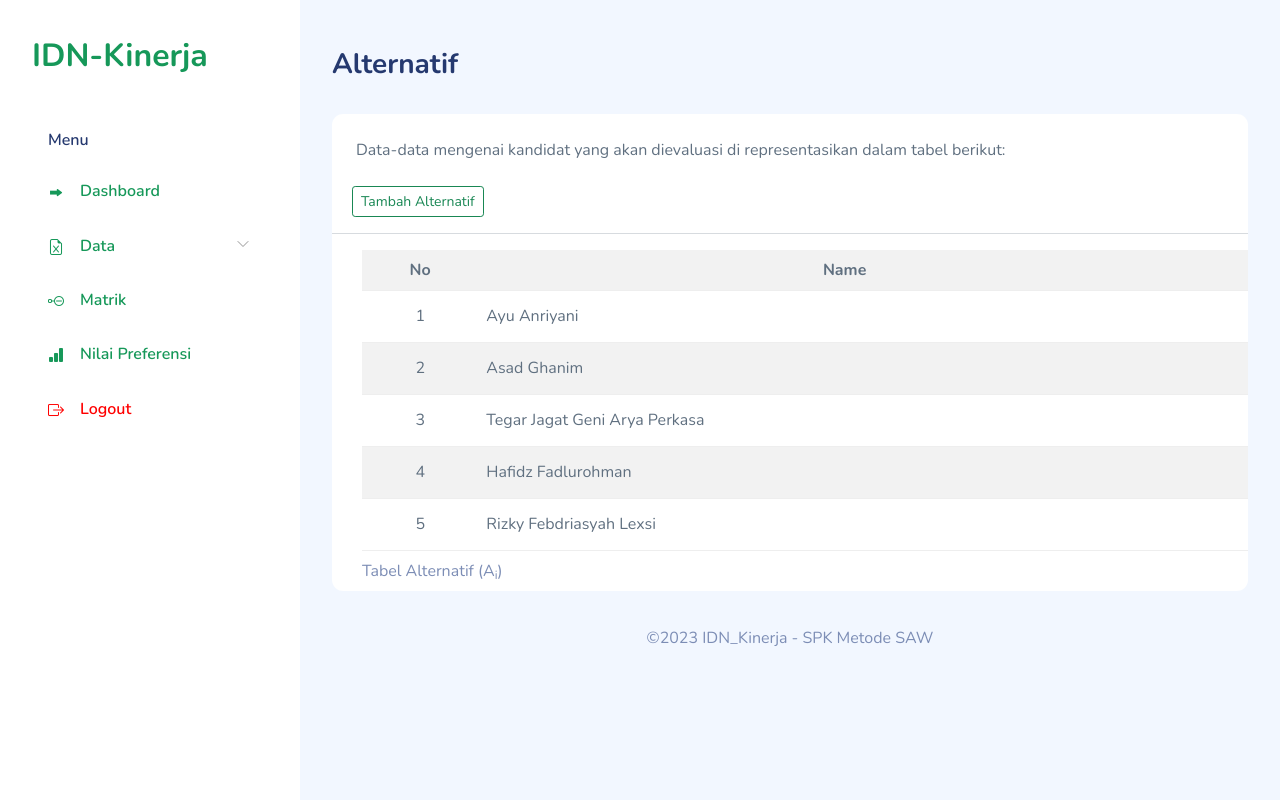
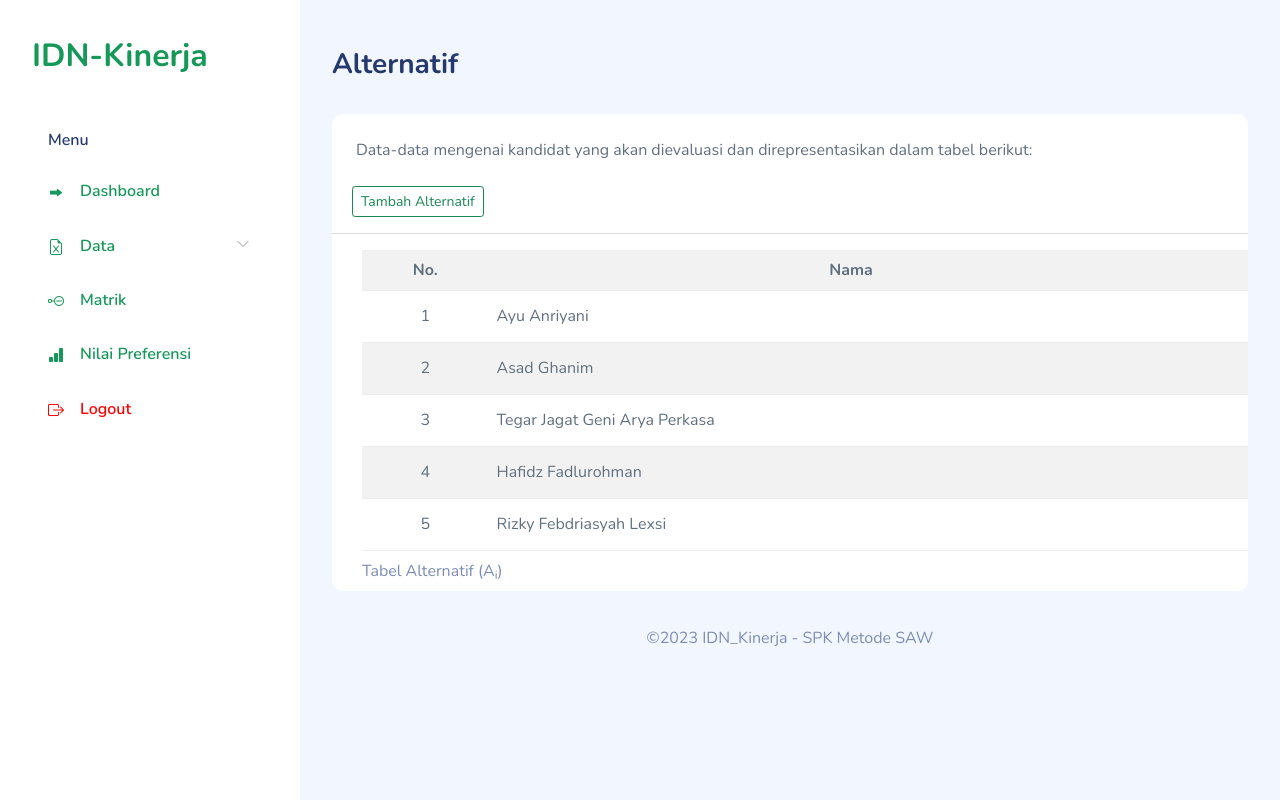
Before and after one commit to Rizkylexsi12/spk_karyawan, a PHP site: page /alternatif.php in a window 1280 px wide. Run offline with PHP 8.4, Linux system fonts and the light colour scheme; a user stored in the database is signed in; data comes from the database, SQL or seed files in the repository; some libraries are stand-ins or nearby versions.

Commit message:
Fix: penyesuaian

```diff
--- a/alternatif-edit.php
+++ b/alternatif-edit.php
@@ -28,7 +28,7 @@
                                 <div class="col">
                                     <form action="alternatif-edit-act.php" method="POST">
                                     <div class="form-group">
-                                        <label for="basicInput">Name</label>
+                                        <label for="basicInput">Nama    :</label>
                                         <input type="text" class="form-control" name="id_alternative" value="<?=$row['id_alternative'];?>" hidden>
                                         <input type="text" class="form-control" name="name" value="<?=$row['name'];?>">
                                     </div>
--- a/alternatif.php
+++ b/alternatif.php
@@ -23,7 +23,7 @@
                             <div class="card-content">
                                 <div class="card-body">
                                     <p class="card-text">
-                                        Data-data mengenai kandidat yang akan dievaluasi di representasikan dalam
+                                        Data-data mengenai kandidat yang akan dievaluasi dan direpresentasikan dalam
                                         tabel berikut:
                                     </p>
                                 </div>
@@ -37,8 +37,8 @@
                                     <table class="table table-border table-striped mb-0" style="width: 1100px;margin-left: 30px;margin-right: 30px;">
                                         <caption> Tabel Alternatif (A<sub>i</sub>) </caption>
                                         <tr>
-                                            <th class="text-center">No</th>
-                                            <th class="text-center">Name</th>
+                                            <th class="text-center">No.</th>
+                                            <th class="text-center">Nama</th>
                                             <th class="text-center">Action</th>
                                         </tr>
                                         <?php
@@ -89,7 +89,7 @@
                 </div>
                 <form action="alternatif-simpan.php" method="POST">
                     <div class="modal-body">
-                        <label>Name: </label>
+                        <label>Nama : </label>
                         <div class="form-group">
                             <input type="text" name="name" placeholder="Input Nama" class="form-control" required>
                         </div>
```
Also changed, not shown: bobot.php (+4 -4 lines), index.php (+12 -12 lines), matrik.php (+2 -11 lines).
